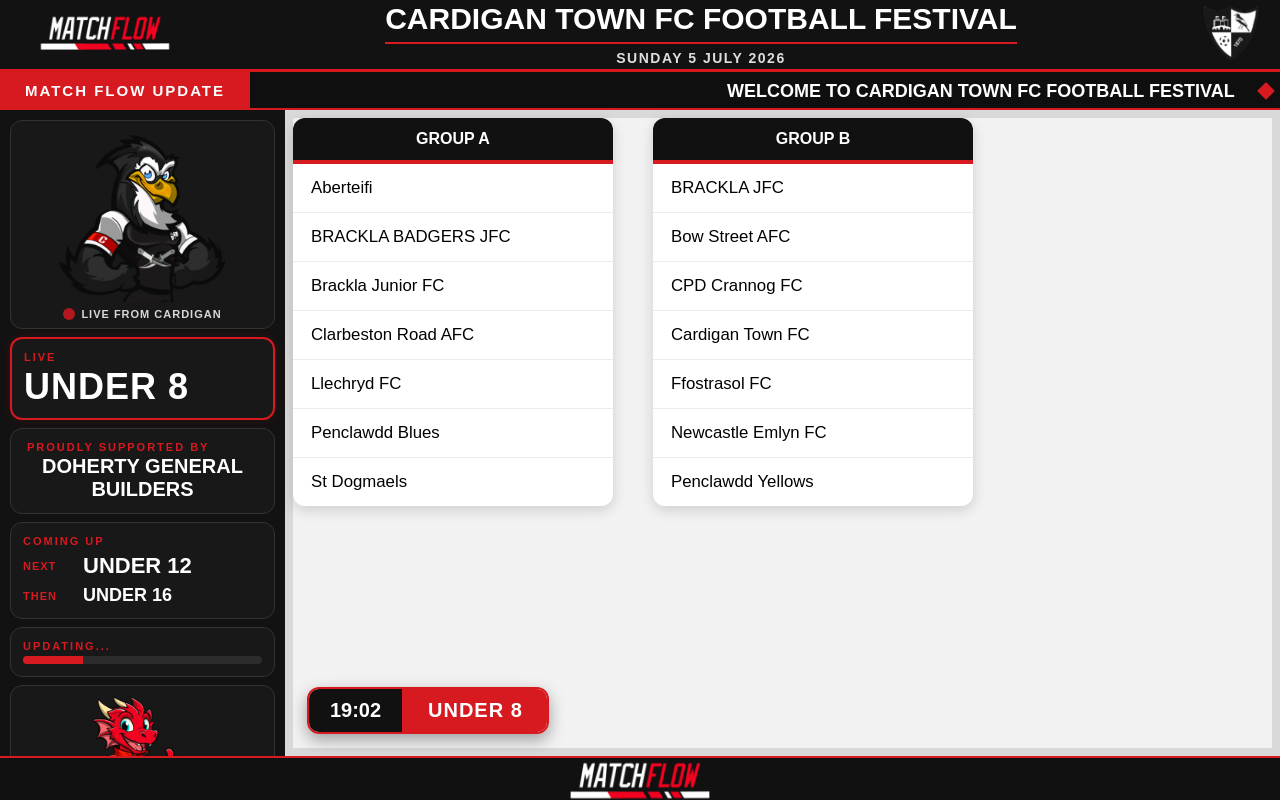
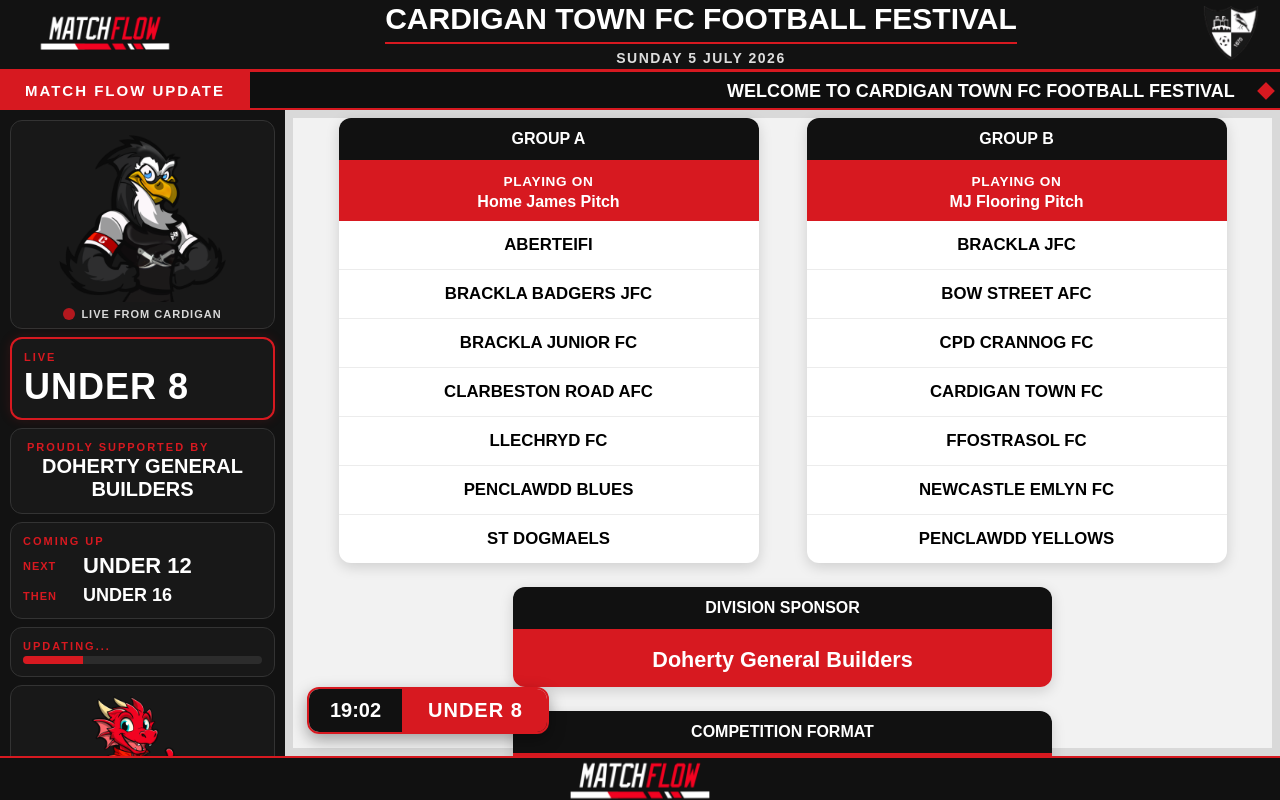
Before and after one commit to tloveday/matchflow-V1.5, a plain HTML site: page index.html in a window 1280 px wide. Drawn offline with Linux system fonts and the light colour scheme.

Commit message:
1.5.1 Non Competitive Layout

```diff
--- a/config/sunday.json
+++ b/config/sunday.json
@@ -10,7 +10,9 @@
     "sponsor": "Doherty General Builders",
 
     "groups": {
-        "A": [
+    "A": {
+        "pitch": "Home James Pitch",
+        "teams": [
             "Aberteifi",
             "BRACKLA BADGERS JFC",
             "Brackla Junior FC",
@@ -18,9 +20,13 @@
             "Llechryd FC",
             "Penclawdd Blues",
             "St Dogmaels"
-        ],
-        "B": [
-            "BRACKLA JFC",
+        ]
+    },
+
+    "B": {
+        "pitch": "MJ Flooring Pitch",
+        "teams": [
+             "BRACKLA JFC",
             "Bow Street AFC",
             "CPD Crannog FC",
             "Cardigan Town FC",
@@ -29,6 +35,7 @@
             "Penclawdd Yellows"
         ]
     }
+}
 },
         {
             "name": "Under 12",
--- a/index.html
+++ b/index.html
@@ -204,6 +204,16 @@
 
     </div>
 
+    <div class="pitchBanner">
+
+        PLAYING ON<br>
+
+        <span id="groupAPitch">
+            Pitch Sponsor
+        </span>
+
+    </div>
+
     <div id="groupAList"></div>
 
 </div>
@@ -216,14 +226,59 @@
 
     </div>
 
+    <div class="pitchBanner">
+
+        PLAYING ON<br>
+
+        <span id="groupBPitch">
+            Pitch Sponsor
+        </span>
+
+    </div>
+
     <div id="groupBList"></div>
 
 </div>
 
 </div>
 
+<div class="infoCard">
+
+    <div class="infoHeading">
+
+        DIVISION SPONSOR
+
     </div>
 
+    <div class="infoHighlight" id="divisionSponsorCard">
+
+        Division Sponsor
+
+    </div>
+
+</div>
+
+<div class="infoCard">
+
+    <div class="infoHeading">
+
+        COMPETITION FORMAT
+
+    </div>
+
+    <div class="infoBody">
+
+    This age group is played under Football Association of Wales
+    non-competitive regulations.
+
+    <br><br>
+
+    Fixtures are played as scheduled.<br>League standings and match
+    results are not published for this age group.
+
+</div>
+
+</div>
 
 </main>
 
--- a/script.js
+++ b/script.js
@@ -23,6 +23,9 @@
 const overlayDivision = document.getElementById("overlayDivision");
 const overlayClock = document.getElementById("overlayClock");
 const afterNextDivision = document.getElementById("afterNextDivision");
+const groupAPitch = document.getElementById("groupAPitch");
+const groupBPitch = document.getElementById("groupBPitch");
+const divisionSponsorCard = document.getElementById("divisionSponsorCard");
 const TRANSITION_DELAY = 200;
 const FADE_DURATION = 250;
 
@@ -148,7 +151,12 @@
     groupAList.innerHTML = "";
     groupBList.innerHTML = "";
 
-    division.groups.A.forEach(team => {
+    divisionSponsorCard.textContent = division.sponsor;
+
+    groupAPitch.textContent = division.groups.A.pitch;
+    groupBPitch.textContent = division.groups.B.pitch;
+
+    division.groups.A.teams.forEach(team => {
 
         groupAList.innerHTML += `
             <div class="groupTeam">${team}</div>
@@ -156,7 +164,7 @@
 
     });
 
-    division.groups.B.forEach(team => {
+   division.groups.B.teams.forEach(team => {
 
         groupBList.innerHTML += `
             <div class="groupTeam">${team}</div>
--- a/style.css
+++ b/style.css
@@ -764,13 +764,17 @@
 
     display:flex;
 
-    gap:40px;
+    justify-content:center;
+
+    gap:48px;
+
+    width:100%;
 
 }
 
 .groupCard{
 
-    width:320px;
+    width:420px;
 
     background:white;
 
@@ -806,6 +810,12 @@
 
     font-size:1.05rem;
 
+    text-align:center;
+
+    text-transform:uppercase;
+
+    font-weight:600;
+
 }
 
 .groupTeam:last-child{
@@ -813,3 +823,105 @@
     border-bottom:none;
 
 }
+
+.pitchBanner{
+
+    background:#D71920;
+
+    color:white;
+
+    text-align:center;
+
+    padding:10px 12px;
+
+    font-size:.85rem;
+
+    font-weight:600;
+
+    letter-spacing:.05em;
+
+    text-transform:uppercase;
+
+}
+
+.pitchBanner span{
+
+    display:block;
+
+    margin-top:4px;
+
+    font-size:1rem;
+
+    font-weight:700;
+
+    letter-spacing:0;
+
+    text-transform:none;
+
+}
+
+.infoCard{
+
+    width:55%;
+
+    margin:24px auto 0;
+
+    background:#ffffff;
+
+    border-radius:12px;
+
+    overflow:hidden;
+
+    box-shadow:0 4px 14px rgba(0,0,0,.15);
+
+}
+
+.infoHeading{
+
+    background:#111;
+
+    color:#fff;
+
+    padding:12px;
+
+    font-weight:700;
+
+    text-transform:uppercase;
+
+    border-bottom:4px solid #D71920;
+
+    text-align:center;
+
+}
+
+.infoHighlight{
+
+    background:#D71920;
+
+    color:#fff;
+
+    padding:14px 12px;
+
+    text-align:center;
+
+    font-size:1.35rem;
+
+    font-weight:700;
+
+}
+
+.infoBody{
+
+    padding:18px 22px;
+
+    background:#ffffff;
+
+    color:#444;
+
+    font-size:.95rem;
+
+    line-height:1.6;
+
+    text-align:center;
+
+}
```
Lines whose indentation alone changed are shown as unchanged.
